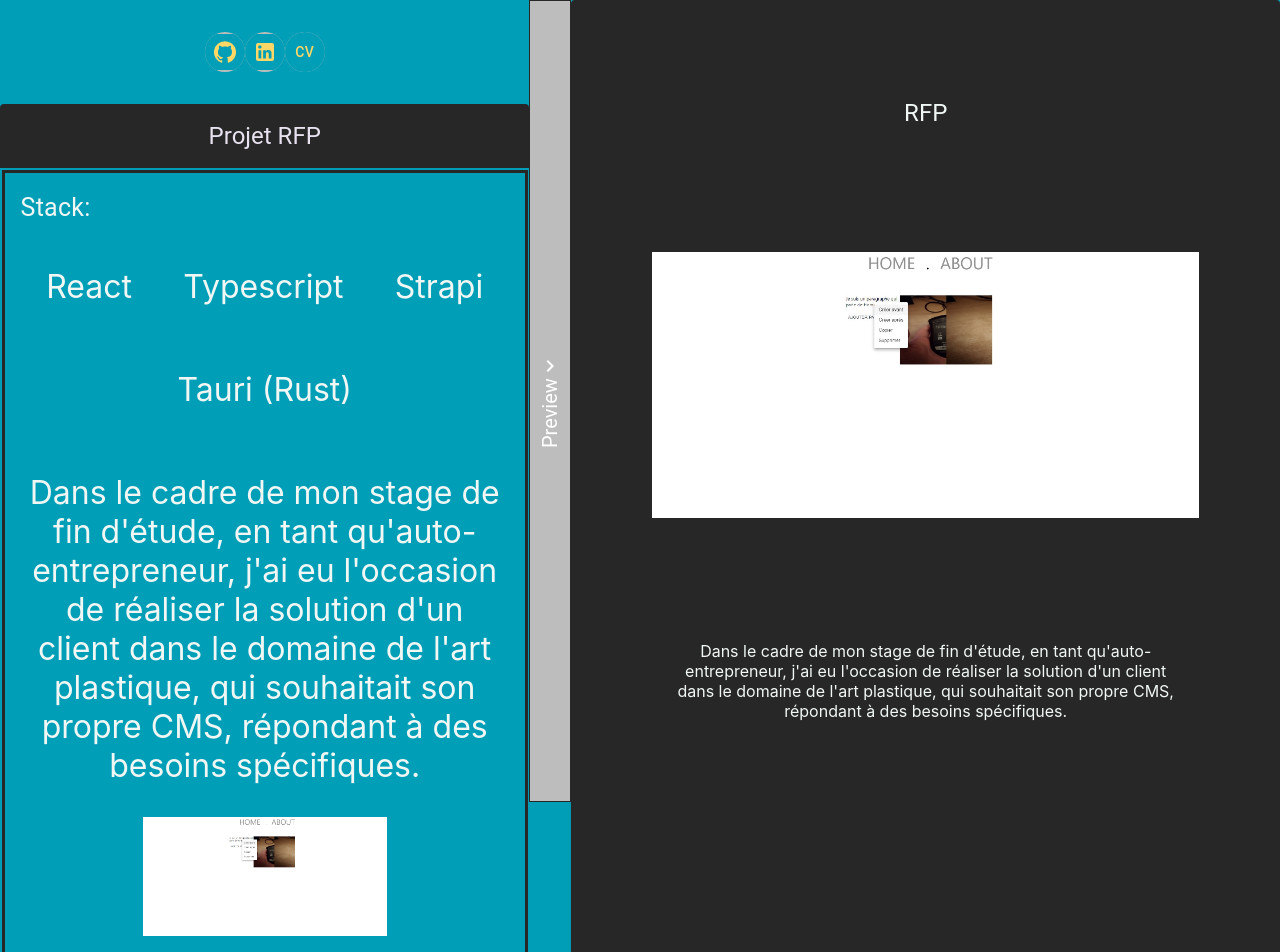
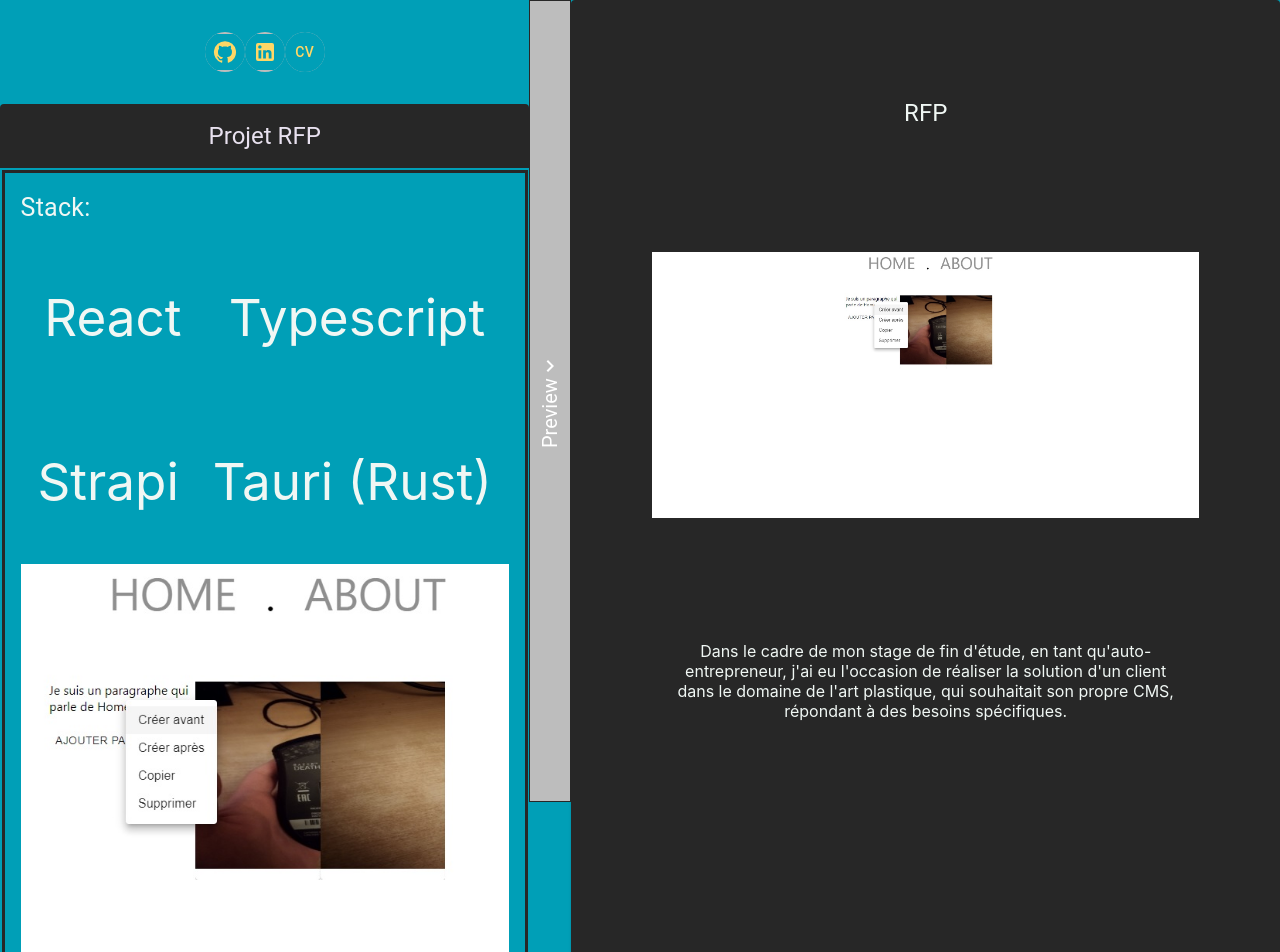
Before and after one commit to iLLoReal/portfolio, a React (Create React App) app in the folder front/: page /projects in a window 1280 px wide. Shown: the top 952 px of the page. Built offline with nearby package versions, Linux system fonts and the light colour scheme; no server answers.

Commit message:
fix projectcard affichage image et retrait context

```diff
--- a/front/src/components/Project/ProjectCard.tsx
+++ b/front/src/components/Project/ProjectCard.tsx
@@ -36,24 +36,18 @@ const ProjectCard = ({ project, select }: Props) => {
           <Grid item>
             <Grid container justifyContent={'space-around'}>
               {project.stack.map((techno: string, id: number) =>
-                <p key={project.id + '/stack/' + id + '/' + techno}>
+                <p style={{ fontSize: '4vw' }} key={project.id + '/stack/' + id + '/' + techno}>
                   {techno}
                 </p>)}
             </Grid>
           </Grid>
           <Grid item>
-            <Grid item>
-              <Grid container justifyContent={'space-around'}>
-                <p style={{ textAlign: 'center' }}>{project.context}</p>
-              </Grid>
-            </Grid>
-
             <Grid
               onMouseEnter={() => select(project)}
               container
               justifyContent={'center'}
             >
-              <CardMedia title={project.title} component='img' image={project.previewUrl} sx={{ maxWidth: '50%', objectFit: 'cover' }} />
+              <CardMedia title={project.title} component='img' image={project.previewUrl} sx={{ maxWidth: 'auto', height: '56.25vw', objectFit: 'cover' }} />
             </Grid>
           </Grid>
         </Grid>
```
